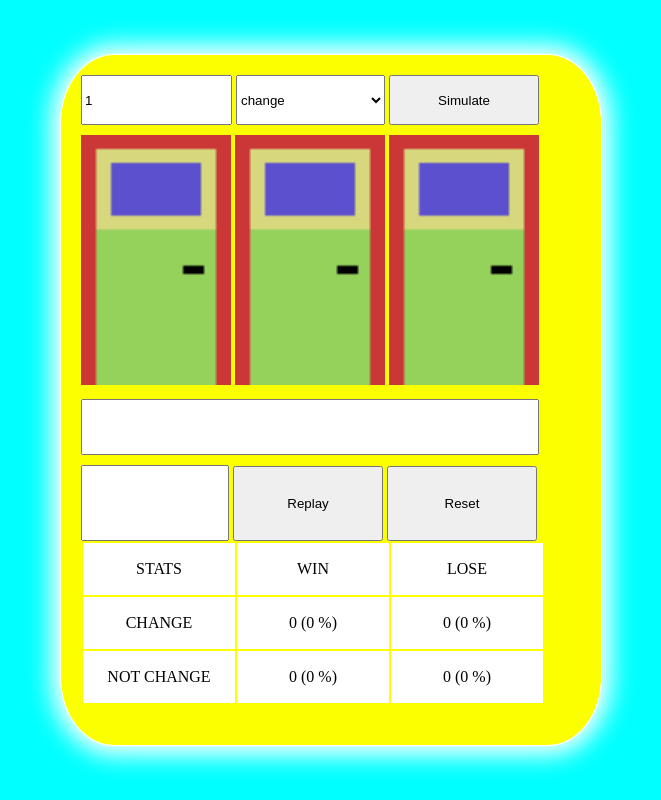
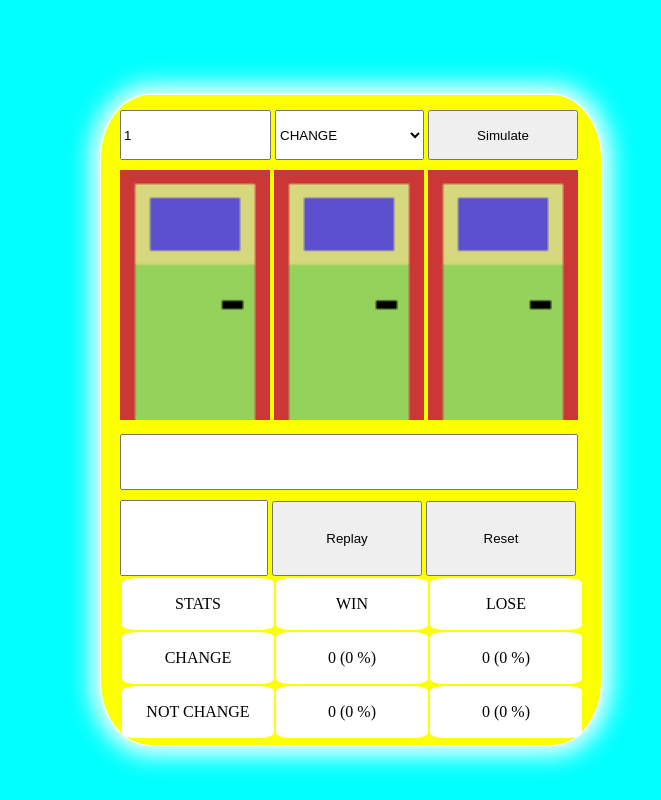
Before and after one commit to Mertiq/Monty-Hall-Problem-Simulation, a plain HTML site: page index.html in a window 1280 px wide. Shown: the whole page, without its empty margins (309-970 px from the left). Drawn offline with Linux system fonts and the light colour scheme.

Commit message:
düzeltme

```diff
--- a/index.html
+++ b/index.html
@@ -13,24 +13,27 @@
             left: 50%;
             transform: translateX(-50%) translateY(-50%);
             background: rgb(251, 255, 0);
-            padding: 20px;
+            margin: 20px;
             border: 1px solid #fff;
             box-shadow: 0 0 25px 9px #fff;
             border-radius: 10%;
         }
         .doors {
-
+            margin-left: 19px;
         }
         .upper {
+            margin-top: 15px;
             margin-bottom: 10px;
+            margin-left: 19px;
         }
 
         .bottom {
             margin-top: 10px;
+            margin-left: 19px;
         }
 
         .stats {
-
+            margin-left: 19px;
         }
 
         td {
@@ -38,7 +41,7 @@
             height: 50px;
             background: #fff;
             text-align: center;
-
+            border-radius: 10%;
         }
     </style>
 
@@ -51,9 +54,9 @@
             <input type="number" id="repeatCount" style="width:143px;height:44px;" value=1>
             <select id="changeornot" style="width:149px;height:50px;" value="change">
 
-                <option>change</option>
+                <option>CHANGE</option>
 
-                <option>not change</option>
+                <option>NOT CHANGE</option>
 
             </select>
             <button id="simulateButton" style="width:150px;height:50px;" onclick="Simulate()">
@@ -226,7 +229,7 @@
                 let index = doors.indexOf("door" + x)
                 doors.splice(index, 1);
                 console.log("firstOpenedDoor : ", firstOpenedDoor);
-                if (ischange == "change") {
+                if (ischange == "CHANGE") {
                     let index = doors.indexOf(firstOpenedDoor)
                     doors.splice(index, 1);
                     secondChosenDoor = SeconChoice(doors[0])
```
